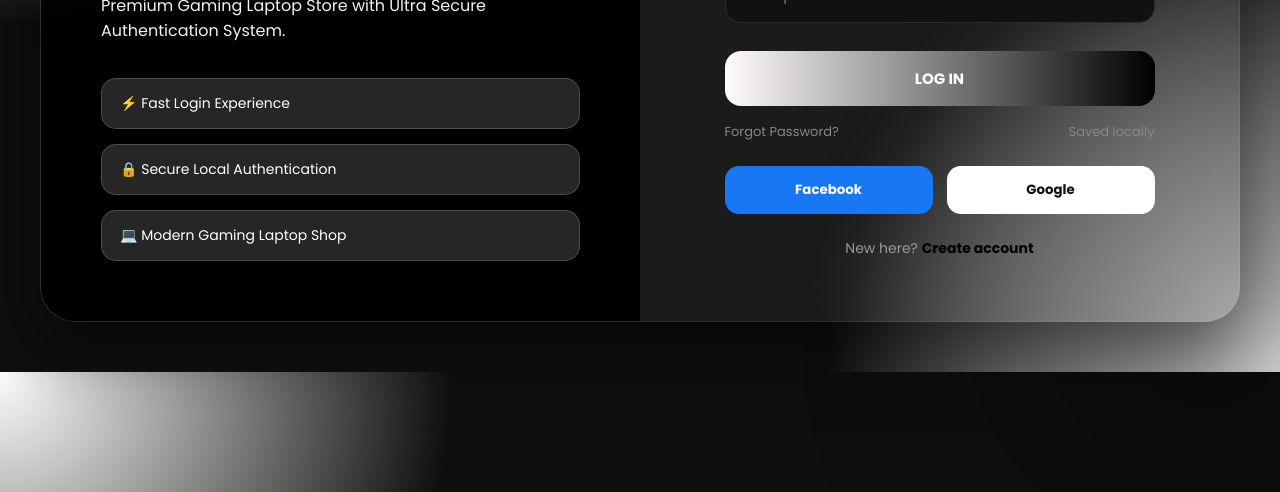
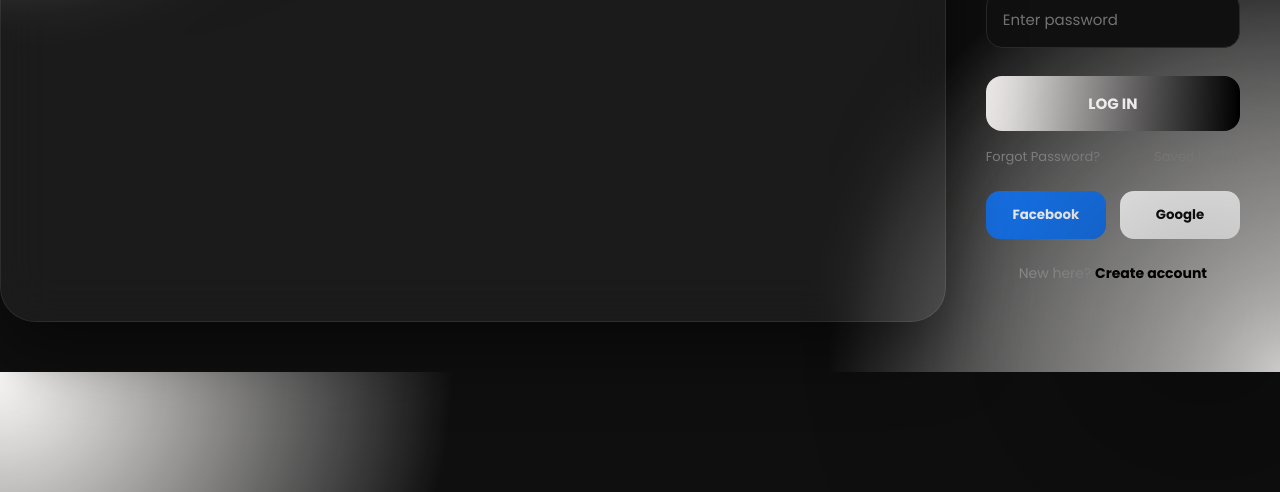
Before and after one commit to zermzazzZ/sasalaptop, a plain HTML site: page profile.html in a window 1280 px wide. Shown: the part 428-920 px from the top of the page. Drawn offline with Linux system fonts and the light colour scheme.

Commit message:
Update profile.html

```diff
--- a/profile.html
+++ b/profile.html
@@ -342,33 +342,6 @@
 
 <div class="container">
 
-    <!-- LEFT -->
-
-    <section class="left">
-
-        <div class="logo">
-            S
-        </div>
-
-        <h1>SASA<br>LAPTOP</h1>
-
-        <p>
-            Premium Gaming Laptop Store with Ultra Secure Authentication System.
-        </p>
-
-        <div class="features">
-
-            <div class="feature">
-                ⚡ Fast Login Experience
-            </div>
-
-            <div class="feature">
-                🔒 Secure Local Authentication
-            </div>
-
-            <div class="feature">
-                💻 Modern Gaming Laptop Shop
-            </div>
 
         </div>
 
```
